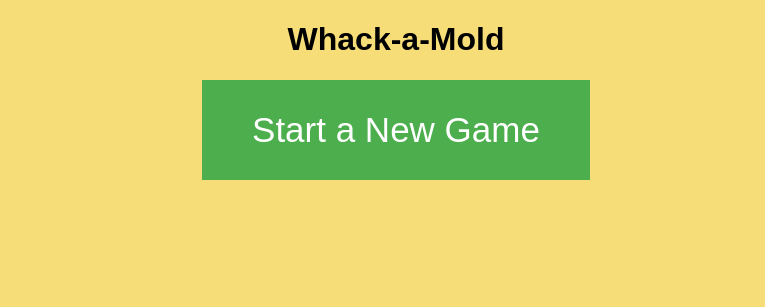
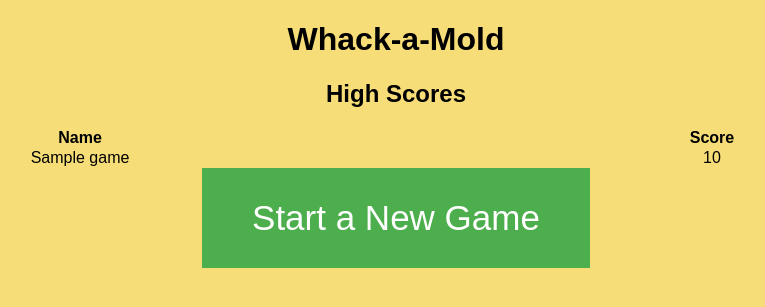
Before and after one commit to meltar/whackamold, a Rails app: page / in a window 1280 px wide. Shown: the top 307 px of the page, without its empty margins (244-1009 px from the left). Run offline with Rails 7, Linux system fonts and the light colour scheme; tables that the repository leaves empty hold one stand-in row (values such as "Sample post"); style sheets or scripts are compiled from the project's sources; some libraries are stand-ins or nearby versions.

Commit message:
Show top 10 high scores

```diff
--- a/app/controllers/games_controller.rb
+++ b/app/controllers/games_controller.rb
@@ -1,7 +1,7 @@
 class GamesController < ApplicationController
 
   def index
-		@games = Game.all
+		@games = Game.all.take(10)
 		respond_to do |format|
 			format.html
 			format.json { render json: @games }
--- a/app/views/games/index.html.erb
+++ b/app/views/games/index.html.erb
@@ -1,2 +1,20 @@
 <h1>Whack-a-Mold</h1>
+
+<h2>High Scores</h2>
+<table>
+	<tr>
+		<th>Name</th>
+		<th>Score</th>
+	</tr>
+	<% @games.each do |game| %>
+		<tr>
+			<td>
+				<%= game.name %>
+			</td>
+			<td>
+				<%= game.score %>
+			</td>
+		</tr>
+	<% end %>
+</table>
 <%= link_to "Start a New Game", new_game_path() %>
```
